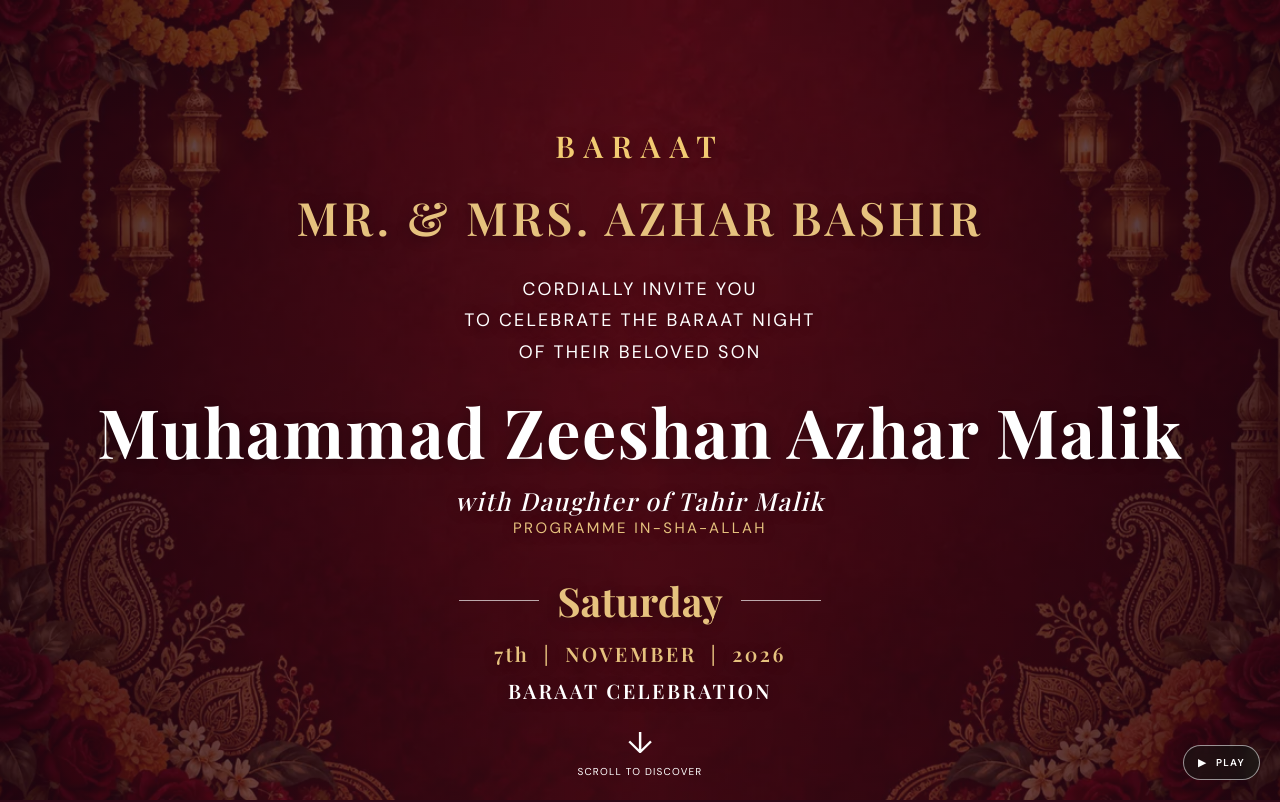
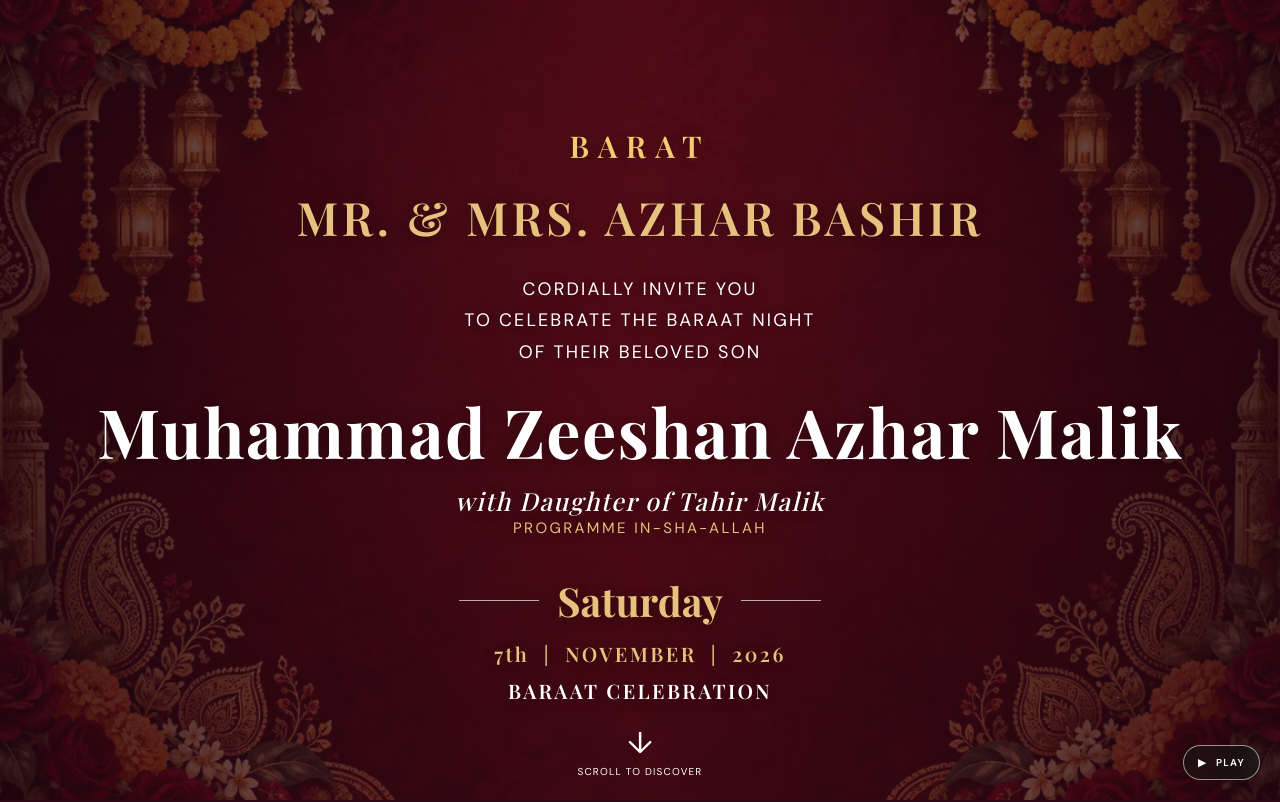
Before and after one commit to faizanatgit/Barat, a Next.js app: page / in a window 1280 px wide. Shown: the top 802 px of the page. Built offline with nearby package versions, Linux system fonts and the light colour scheme; no server answers.

Commit message:
Barat Title

```diff
--- a/app/page.tsx
+++ b/app/page.tsx
@@ -35,7 +35,7 @@
     <section id="home" className="hero">
       {videoAvailable && (<video className="hero-video" autoPlay loop muted playsInline poster="/baraat-botanical-backdrop.webp"><source src="/" type="video/mp4" /></video>)}
       <div className="hero-overlay" /><div className="hero-content">
-        <p className="hero-event">Baraat</p><p className="hero-host">MR. &amp; MRS. AZHAR BASHIR</p><p className="hero-copy">CORDIALLY INVITE YOU<br />TO CELEBRATE THE BARAAT NIGHT<br />OF THEIR BELOVED SON</p>
+        <p className="hero-event">Barat</p><p className="hero-host">MR. &amp; MRS. AZHAR BASHIR</p><p className="hero-copy">CORDIALLY INVITE YOU<br />TO CELEBRATE THE BARAAT NIGHT<br />OF THEIR BELOVED SON</p>
         <h1>Muhammad Zeeshan Azhar Malik</h1><p className="bride-name">with Daughter of Tahir Malik</p><p className="program">Programme In-sha-Allah</p><div className="hero-date"><span /><b>Saturday</b><span /></div><p>7th &nbsp;|&nbsp; NOVEMBER &nbsp;|&nbsp; 2026</p><p>BARAAT CELEBRATION</p>
       </div><a className="scroll-cue" href="#countdown">&darr;<small>Scroll to discover</small></a>
       <audio ref={audio} autoPlay loop preload="auto" src="/Asma-ul-Husna.mp3" onEnded={() => setPlaying(false)} />
```
